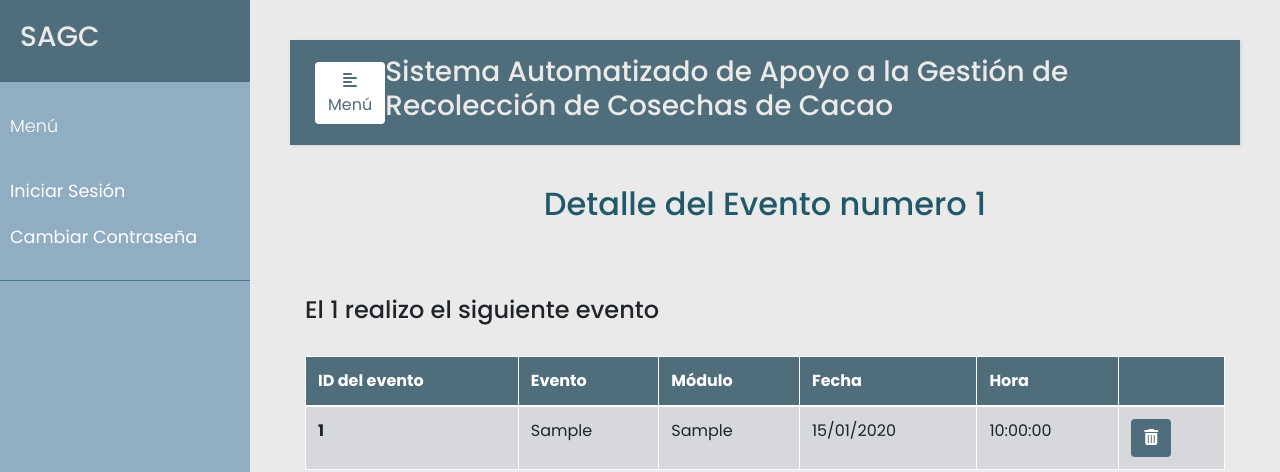
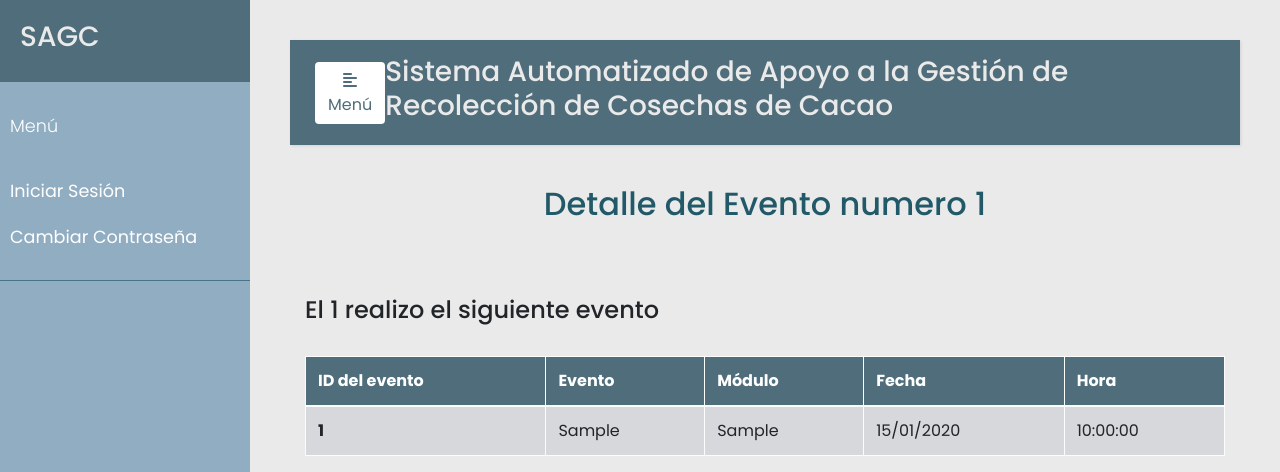
Before and after one commit to fungikami/SAGC, a Flask app: template templates/eventos_detalles.html in a window 1280 px wide. Shown: the top 472 px of the page. Run offline with Flask 2, Linux system fonts and the light colour scheme; tables that the repository leaves empty hold one stand-in row (values such as "Sample post"); the template is opened without the code that fills it: values that come from a table or form of the project are taken from there, most other values are stand-ins (such as "Sample title", 1, 10 or a date in 2020); some libraries are stand-ins or nearby versions.

Commit message:
Borrar boton en detalles

```diff
--- a/templates/eventos_detalles.html
+++ b/templates/eventos_detalles.html
@@ -17,7 +17,6 @@
               <th scope="col">Módulo</th>
               <th scope="col">Fecha</th>
               <th scope="col">Hora</th>
-              <th scope="col"></th>
             </tr>
           </thead>
           <tbody>
@@ -27,12 +26,6 @@
               <td>{{ e.modulo }}</td>
               <td>{{ e.fecha.strftime("%d/%m/%Y") }}</td>
               <td>{{ e.fecha.strftime("%H:%M:%S") }}</td>
-              <td>
-                <button type="button" class="btn action" data-toggle="modal"
-                  data-placement="bottom" title="Eliminar Evento" data-target="#delete-modal-{{e.id}}">
-                    <i class="fas fa-trash-alt"></i>
-                </button>
-              </td>
             </tr>
 
             <!-- Modal para Eliminar -->
```
